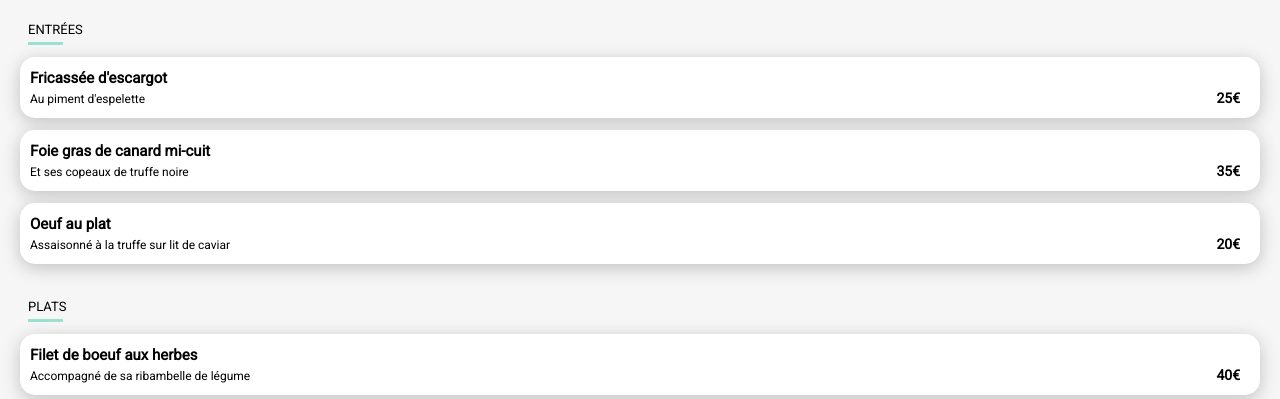
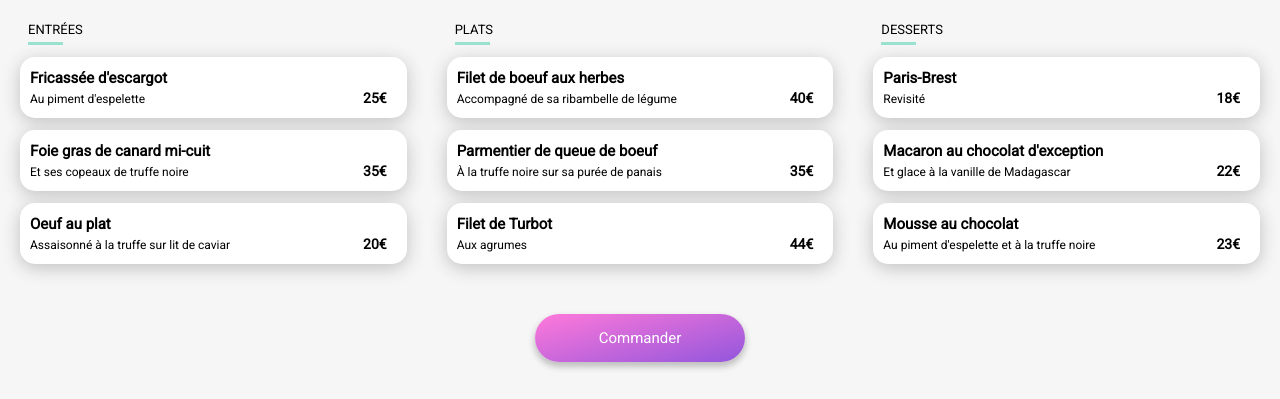
Before and after one commit to Edgar-JALLIER/P3-Ohmyfood, a website: page menu/La_palette_du_goût.html in a window 1280 px wide. Shown: the part 327-726 px from the top of the page. Drawn offline with Linux system fonts and the light colour scheme; a web font is replaced by a local one.

Commit message:
Finalisation du responsive sur l'accueil et les restaurants

```diff
--- a/menu/La_palette_du_goût.html
+++ b/menu/La_palette_du_goût.html
@@ -30,7 +30,6 @@
     <!-- Nom du restaurant + coeur -->
 
     <main class="main_menu">
-      <section>
       <div class="titre_restaurant">
         <h1>La palette du goût</h1>
         <i class="fa-regular fa-heart heart-titre"
@@ -40,7 +39,7 @@
 
       <!-- Début des menus -->
 
-        <div class="menu_positionnement">
+      <section class="menu_positionnement">
         <div class="menu">
           <h3 class="menu_titre">Entrées</h3>
           <div class="underline"></div>
@@ -151,12 +150,11 @@
             </div>
           </a>
         </div>
-        </div>
+      </section>
 
       <div class="button_positionnement">
         <a href="#"><button class="main_button">Commander</button></a>
       </div>
-      </section>
     </main>
     <footer>
       <h3>ohmyfood</h3>
--- a/sass/Base/_base.scss
+++ b/sass/Base/_base.scss
@@ -8,7 +8,7 @@ $font_titre: 'Shrikhand';
 
 @import url('https://fonts.googleapis.com/css2?family=Roboto&family=Shrikhand&display=swap');
 
-$breakpoints : (tablette: 600px, desktop: 980px);
+$breakpoints : (tablette: 600px, desktop: 980px, desktop-xl: 1450px) ;
 
 @mixin font_titre {
     font-family: $font_titre, sans-serif;
@@ -28,7 +28,7 @@ $breakpoints : (tablette: 600px, desktop: 980px);
 }
 
 body {
-    margin: 0px;
+    margin: auto;
     font-family: $font_site, serif;
 }
 
--- a/sass/Layout/_layouts.scss
+++ b/sass/Layout/_layouts.scss
@@ -170,11 +170,20 @@
     flex-direction: column;
     align-items: center;
     padding-bottom: 30px;
-    @include desktop {
+    @include tablette {
+        flex-wrap: wrap;
         flex-direction: row;
         justify-content: center;
-        flex-wrap: wrap;
+        max-width: 880px;
+        margin: auto;
     }
+    @include desktop {
+        flex-wrap: nowrap;
+        flex-direction: row;
+        justify-content: center;
+        max-width: none;
+    }
+
     a {
         text-decoration: none;
         color: black;
@@ -182,8 +191,12 @@
         width: 90%;
         margin-bottom: 20px;
         border-radius: 15px;
+        @include tablette {
+            max-width: 260px;
+            margin: 20px;
+        }
         @include desktop {
-            width: 680px;
+            max-width: 375px;
             margin: 20px;
         }
 
@@ -286,7 +299,6 @@
     background-color: #F6F6F6;
     position: relative;
     margin-top: -40px;
-
 }
 .titre_restaurant {
     display: flex;
@@ -319,6 +331,17 @@
 
 .menu {
     padding: 0 20px 10px 20px;
+    @include desktop {
+        width: 100%;
+        max-width: 450px;
+    }
+    &_positionnement {
+        @include desktop {
+            display: flex;
+            flex-direction: row;
+            justify-content: center;
+        }
+    }
     &_titre {
         text-transform: uppercase;
         font-weight: 400;
@@ -401,6 +424,7 @@
 .menu3 {
     animation: start-menu 1.5s 0.9s both;
 }
+
 @keyframes start-menu {
     0% {
       opacity: 0;
@@ -432,6 +456,7 @@ footer {
         margin: 0;
         @include tablette {
             text-align: center;
+            font-size: 26px;
         }
     }
     ul {
```
Also changed, not shown: css/style.css, 1 other file. Lines whose indentation alone changed are shown as unchanged.
